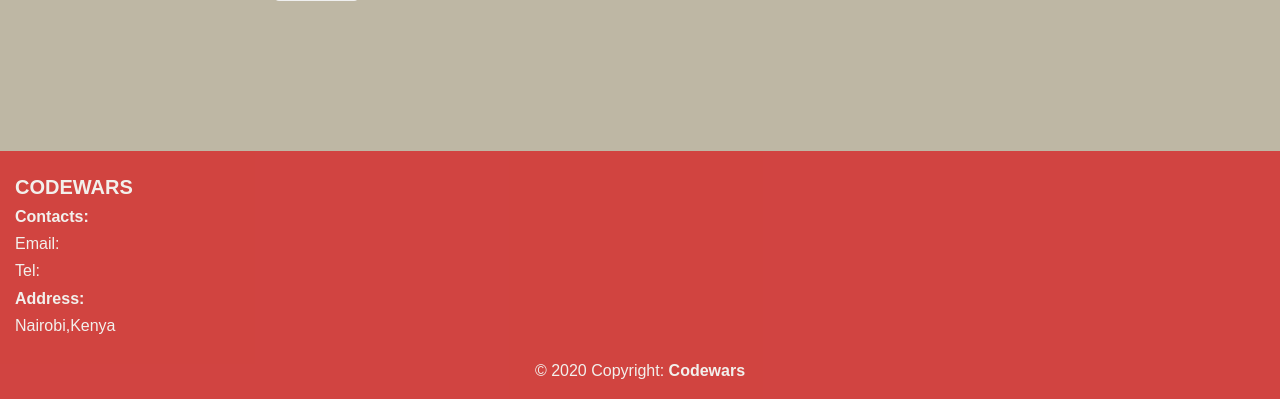
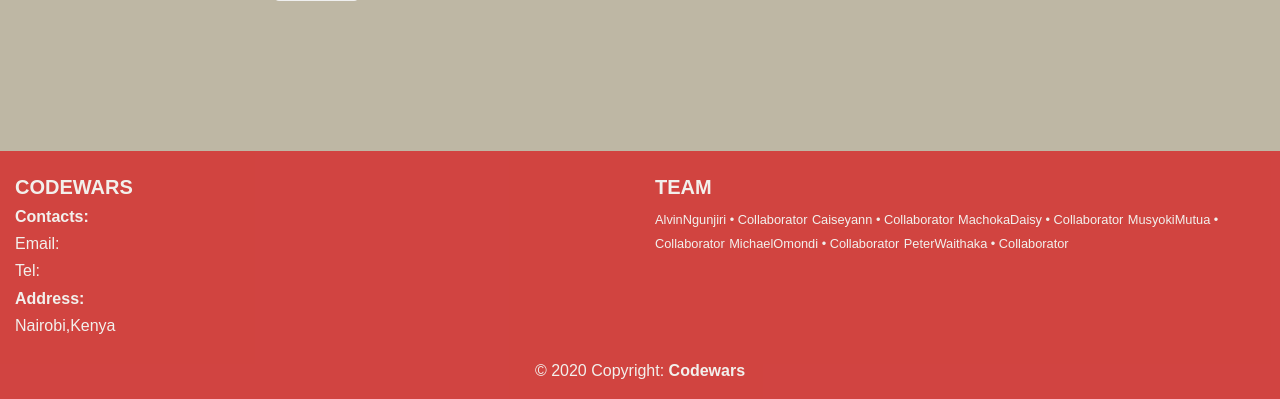
Before and after one commit to msyoki/CodeWars_API, a Flask app: page /authenticate/register in a window 1280 px wide. Shown: the part 653-1052 px from the top of the page. Run offline with Flask 2, Linux system fonts and the light colour scheme; some libraries are stand-ins or nearby versions.

Commit message:
update footer

```diff
--- a/app/templates/base.html
+++ b/app/templates/base.html
@@ -73,6 +73,21 @@
 
         <hr class="clearfix w-100 d-md-none pb-3">
 
+        <!-- Grid column -->
+        <div class="col-md-6 mb-md-0 mb-3" >
+
+          <!-- Content -->
+          <h5 class="text-uppercase font-weight-bold">Team</h5>
+          <small>AlvinNgunjiri • Collaborator</small>
+          <small>Caiseyann • Collaborator</small>
+          <small>MachokaDaisy • Collaborator</small>
+          <small>MusyokiMutua • Collaborator</small>
+          <small>MichaelOmondi • Collaborator</small>
+          <small>PeterWaithaka • Collaborator</small>
+
+        </div>
+        <!-- Grid column -->
+
       </div>
       <!-- Grid row -->
 
```
